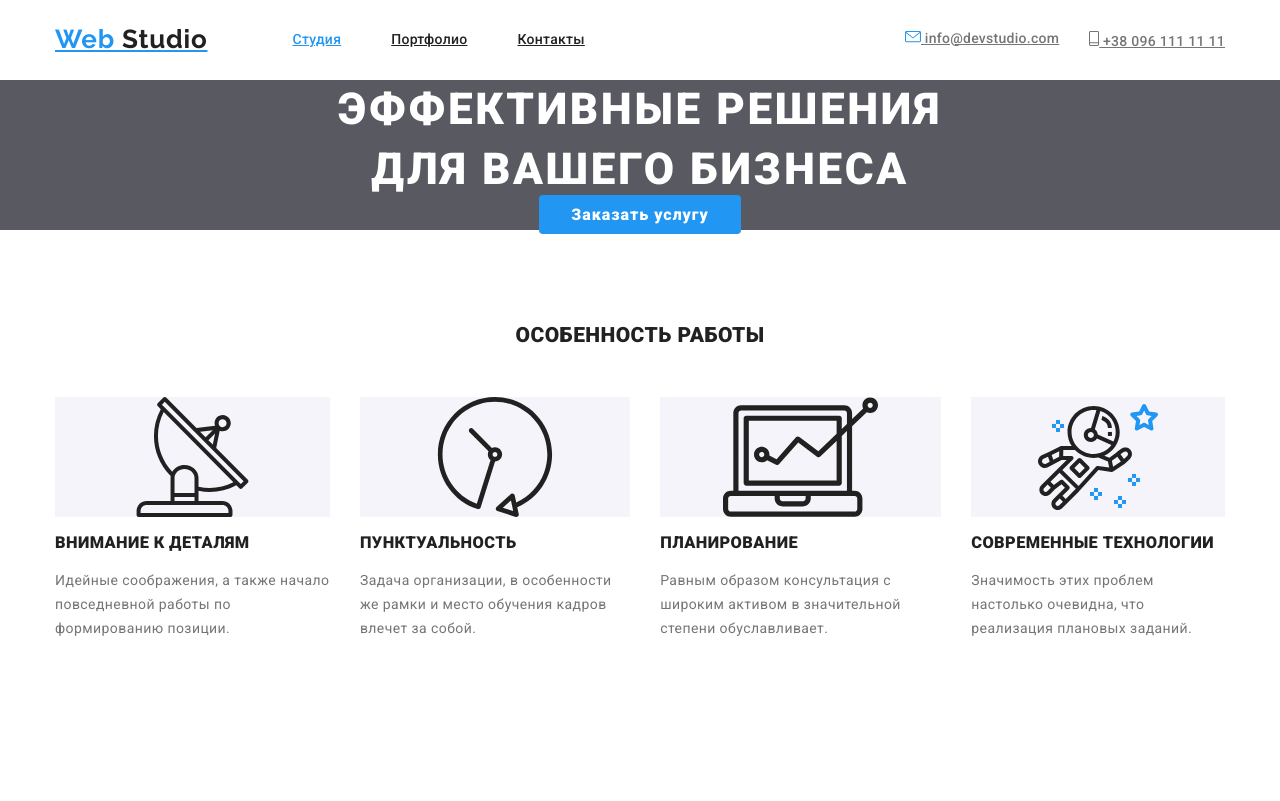
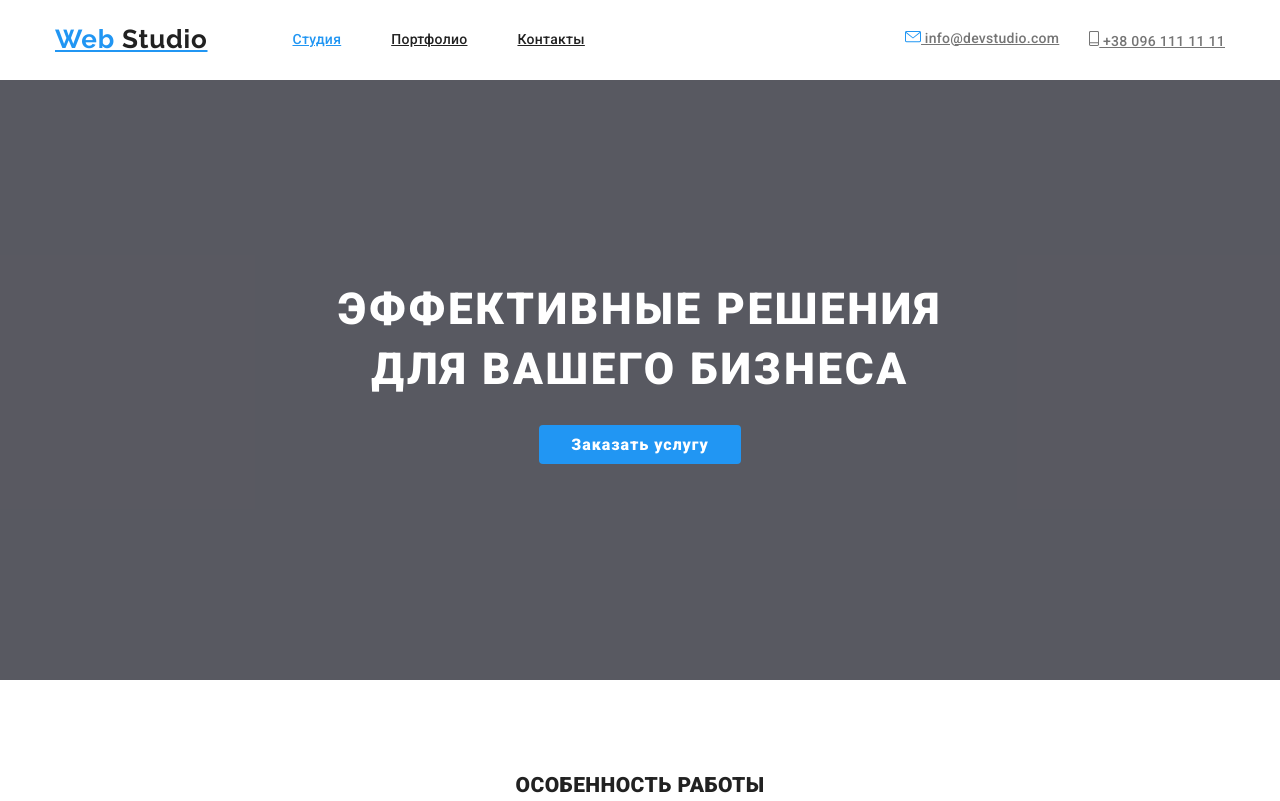
Before and after one commit to alexeygelich/goit-markup-hw-03.1, a plain HTML site: page index.html in a window 1280 px wide. Shown: the top 801 px of the page. Drawn offline with nearby package versions, Linux system fonts and the light colour scheme.

Commit message:
оформляет стили герои

```diff
--- a/css/style.css
+++ b/css/style.css
@@ -116,9 +116,15 @@ body {
 
 /* Hero */
 
+.hero-section {
+  background-color: var(--bg-text-color);
+}
+
 .hero {
+  min-height: 600px;
   text-align: center;
-  background-color: var(--bg-text-color);
+  padding-top: 200px;
+  padding-bottom: 200px;
 }
 
 .hero p {
@@ -127,6 +133,7 @@ body {
 }
 
 .hero .title {
+  padding-bottom: 30px;
   margin-top: 0;
   margin-bottom: 0;
   color: var(--white-color);
--- a/index.html
+++ b/index.html
@@ -52,8 +52,8 @@
     </header>
     <main>
       <!--Hero-->
-      <section class="hero">
-        <div class="container">
+      <section class="hero-section">
+        <div class="container hero">
           <h1 class="title">Эффективные решения для вашего бизнеса</h1>
           <p><a href="" class="button">Заказать услугу</a></p>
         </div>
```
